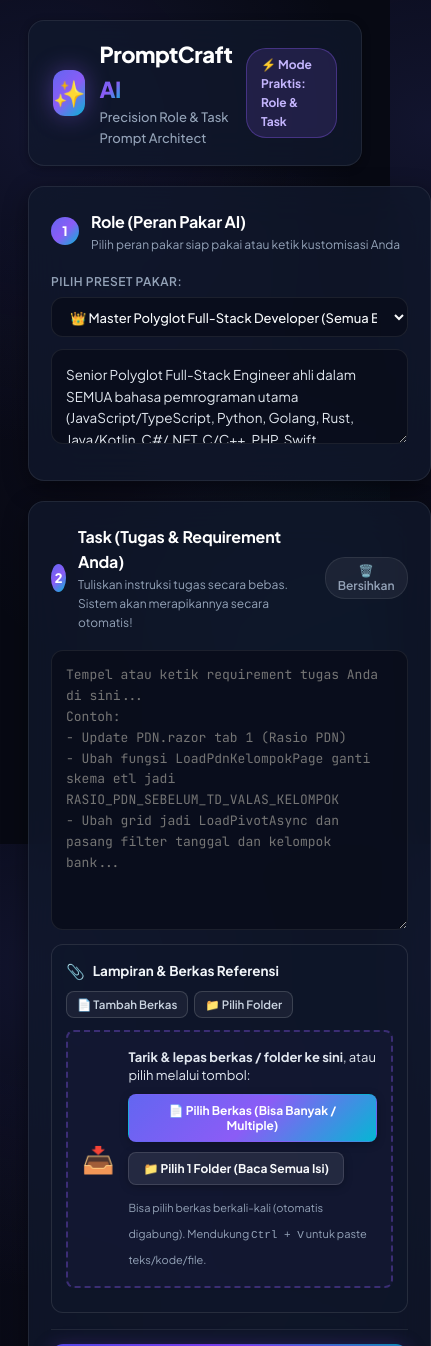
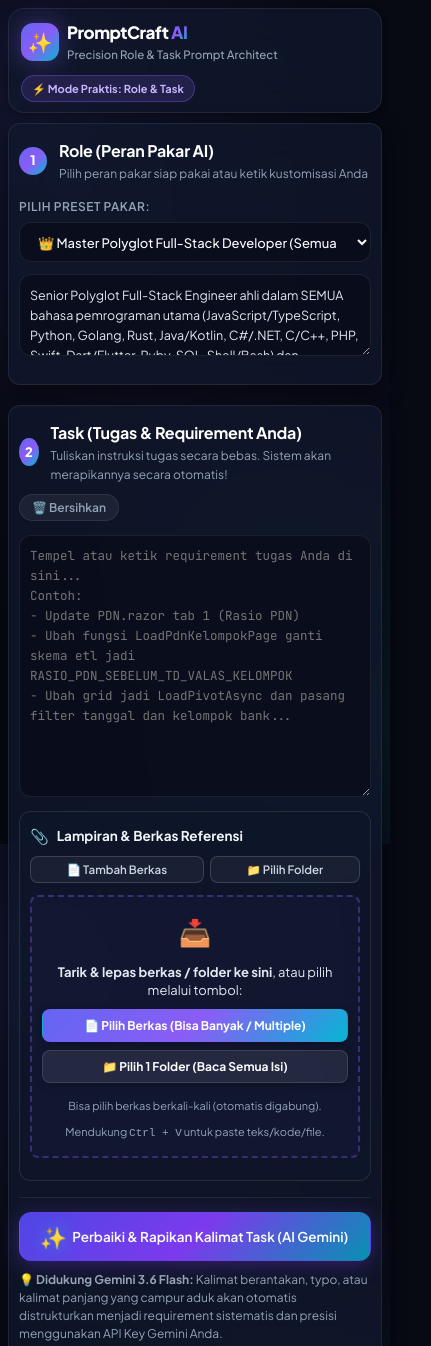
Before and after one commit to imamqordlowi16/PromptBuilder, a website: page index.html in a window 390 px wide. Shown: the top 1346 px of the page, 431 px wide, since content can reach past the window. Drawn offline with Linux system fonts and the light colour scheme.

Commit message:
feat: implement comprehensive fluid responsive layout for all screen sizes

```diff
--- a/index.html
+++ b/index.html
@@ -7,7 +7,7 @@
   <title>PromptCraft AI - Role & Task Prompt Architect</title>
   <meta name="description"
     content="Aplikasi pembuat prompt AI presisi berbasis Role dan Task dengan fitur perbaikan kalimat otomatis, anti-duplikasi, dan pengujian langsung ke Gemini, Claude, dan AdaCode.">
-  <link rel="stylesheet" href="style.css?v=10">
+  <link rel="stylesheet" href="style.css?v=11">
   <link rel="preconnect" href="https://fonts.googleapis.com">
   <link rel="preconnect" href="https://fonts.gstatic.com" crossorigin>
   <link
--- a/style.css
+++ b/style.css
@@ -151,7 +151,7 @@ body {
   border: 1px solid rgba(139, 92, 246, 0.35);
 }
 
-/* Main Workspace Grid (2 Columns) */
+/* Main Workspace Grid (Fluid 2 Columns on Desktop, 1 Column on Tablet/Mobile) */
 .main-layout {
   display: grid;
   grid-template-columns: 1.15fr 1fr;
@@ -159,17 +159,26 @@ body {
   align-items: start;
 }
 
-@media (max-width: 1100px) {
-  .main-layout {
-    grid-template-columns: 1fr;
-  }
-}
-
 /* Panes */
 .builder-pane, .output-pane {
   display: flex;
   flex-direction: column;
   gap: 20px;
+  min-width: 0;
+}
+
+@media (min-width: 1101px) {
+  .output-pane {
+    position: sticky;
+    top: 20px;
+    align-self: start;
+  }
+
+  .card-output .prompt-preview-wrapper {
+    height: calc(100vh - 280px);
+    min-height: 400px;
+    max-height: calc(100vh - 160px);
+  }
 }
 
 /* Cards */
@@ -192,6 +201,8 @@ body {
   justify-content: space-between;
   align-items: center;
   margin-bottom: 18px;
+  flex-wrap: wrap;
+  gap: 12px;
 }
 
 .header-left {
@@ -410,7 +421,8 @@ body {
 .stats-badge-group {
   display: flex;
   align-items: center;
-  gap: 8px;
+  gap: 6px;
+  flex-wrap: wrap;
 }
 
 .badge {
@@ -948,3 +960,235 @@ body {
 ::-webkit-scrollbar-thumb:hover {
   background: rgba(255, 255, 255, 0.28);
 }
+
+/* ==========================================================================
+   Responsive Breakpoints System
+   ========================================================================== */
+
+/* Large Laptops / Normal Desktops (<= 1280px) */
+@media (max-width: 1280px) {
+  .app-container {
+    padding: 16px 20px 40px;
+    gap: 16px;
+  }
+  .main-layout {
+    gap: 18px;
+  }
+}
+
+/* Tablets & Small Laptops (<= 1100px) */
+@media (max-width: 1100px) {
+  .main-layout {
+    grid-template-columns: 1fr;
+    gap: 18px;
+  }
+
+  .output-pane {
+    position: static;
+  }
+
+  .card-output .prompt-preview-wrapper {
+    height: auto;
+    min-height: 280px;
+    max-height: 480px;
+  }
+}
+
+/* Small Tablets & Large Phones (<= 768px) */
+@media (max-width: 768px) {
+  .app-container {
+    padding: 12px 12px 36px;
+    gap: 14px;
+  }
+
+  .app-header {
+    padding: 12px 16px;
+    flex-wrap: wrap;
+    gap: 10px;
+  }
+
+  .header-brand {
+    gap: 10px;
+  }
+
+  .brand-icon {
+    width: 38px;
+    height: 38px;
+    font-size: 20px;
+  }
+
+  .brand-title {
+    font-size: 19px;
+  }
+
+  .brand-tagline {
+    font-size: 11.5px;
+  }
+
+  .header-actions {
+    width: 100%;
+    justify-content: flex-start;
+  }
+
+  .mode-badge {
+    font-size: 11px;
+    padding: 4px 10px;
+  }
+
+  .card {
+    padding: 16px 14px;
+    border-radius: var(--radius-md);
+  }
+
+  .card-header {
+    flex-direction: column;
+    align-items: flex-start;
+    gap: 10px;
+    margin-bottom: 14px;
+  }
+
+  .header-left {
+    width: 100%;
+  }
+
+  .stats-badge-group {
+    width: 100%;
+    gap: 6px;
+  }
+
+  .badge {
+    font-size: 10.5px;
+    padding: 3px 8px;
+  }
+
+  .task-textarea {
+    min-height: 180px;
+    font-size: 12.5px;
+    padding: 10px;
+  }
+
+  .role-textarea {
+    min-height: 65px;
+    font-size: 12.5px;
+    padding: 10px;
+  }
+
+  .attachments-container {
+    padding: 12px 10px;
+  }
+
+  .attachments-header {
+    flex-direction: column;
+    align-items: flex-start;
+    gap: 8px;
+  }
+
+  .att-header-actions {
+    width: 100%;
+    flex-wrap: wrap;
+    gap: 6px;
+  }
+
+  .att-header-actions .btn {
+    flex: 1 1 auto;
+    text-align: center;
+    justify-content: center;
+  }
+
+  .dropzone {
+    padding: 14px 10px;
+  }
+
+  .dropzone-content {
+    flex-direction: column;
+    text-align: center;
+    gap: 10px;
+  }
+
+  .dropzone-text-block {
+    text-align: center;
+  }
+
+  .dropzone-buttons {
+    flex-direction: column;
+    width: 100%;
+    gap: 8px;
+  }
+
+  .dropzone-buttons .btn {
+    width: 100%;
+    justify-content: center;
+  }
+
+  .btn-refine {
+    font-size: 13.5px;
+    padding: 12px 14px;
+  }
+
+  .btn-copy-full {
+    font-size: 14px;
+    padding: 13px 16px;
+  }
+
+  .prompt-preview-wrapper {
+    padding: 12px;
+    max-height: 380px;
+  }
+
+  .prompt-pre {
+    font-size: 11.5px;
+  }
+
+  .toast-container {
+    left: 12px;
+    right: 12px;
+    bottom: 14px;
+  }
+
+  .toast {
+    padding: 10px 14px;
+    font-size: 12px;
+  }
+}
+
+/* Mobile Phones (<= 480px) */
+@media (max-width: 480px) {
+  .app-container {
+    padding: 8px 8px 24px;
+    gap: 10px;
+  }
+
+  .app-header {
+    padding: 10px 12px;
+  }
+
+  .card {
+    padding: 14px 10px;
+  }
+
+  .header-brand {
+    gap: 8px;
+  }
+
+  .brand-title {
+    font-size: 17px;
+  }
+
+  .att-item {
+    padding: 8px 10px;
+  }
+
+  .att-header-row {
+    flex-wrap: wrap;
+    gap: 6px;
+  }
+
+  .att-tools {
+    width: 100%;
+    justify-content: flex-end;
+  }
+
+  .att-name {
+    max-width: calc(100vw - 150px);
+  }
+}
```
